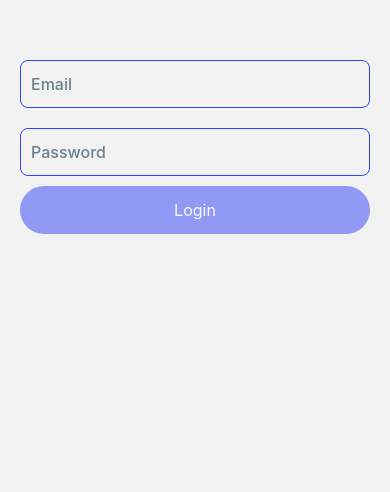
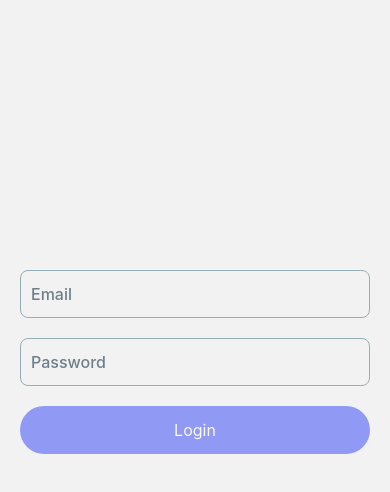
Before and after one commit to MarianMocanu/finance-tracker-mobile-app, a React Native app: screen / in a window 390 px wide. Shown: the part 280-772 px from the top of the page. Built offline with nearby package versions, Linux system fonts and the light colour scheme.

Commit message:
added initial redux boilerplate

```diff
--- a/src/features/account/screens/Account.tsx
+++ b/src/features/account/screens/Account.tsx
@@ -1,10 +1,20 @@
-import { FC } from "react";
-import { StyleSheet, Text, View } from "react-native";
+import Button from '@shared/Button';
+import { FC } from 'react';
+import { StyleSheet, Text, View } from 'react-native';
+import { useDispatch } from 'react-redux';
+import { AppDispatch } from 'src/app/store';
+import { logout } from 'src/features/auth/authSlice';
 
 const Account: FC = () => {
+  const dispatch = useDispatch<AppDispatch>();
+
+  function handleLogout(): void {
+    dispatch(logout());
+  }
   return (
     <View style={style.container}>
       <Text>Here is the profile screen</Text>
+      <Button text="Logout" onPress={handleLogout} primary style={style.button} />
     </View>
   );
 };
@@ -14,11 +24,15 @@ export default Account;
 const style = StyleSheet.create({
   container: {
     flex: 1,
-    alignItems: "center",
-    justifyContent: "center",
+    alignItems: 'center',
+    justifyContent: 'center',
+    paddingHorizontal: 20,
   },
   text: {
     fontSize: 18,
     lineHeight: 22,
   },
+  button: {
+    width: '100%',
+  },
 });
--- a/src/features/auth/authSlice.ts
+++ b/src/features/auth/authSlice.ts
@@ -16,11 +16,14 @@ export const authSlice = createSlice({
     login: (state: AuthState) => {
       state.isLoggedIn = true;
     },
+    logout: (state: AuthState) => {
+      state.isLoggedIn = false;
+    },
   },
   extraReducers: builder => {},
 });
 
-export const { login } = authSlice.actions;
+export const { login, logout } = authSlice.actions;
 
 export const selectIsLoggedIn = (state: RootState) => state.auth.isLoggedIn;
 
--- a/src/features/auth/screens/Login.tsx
+++ b/src/features/auth/screens/Login.tsx
@@ -2,7 +2,10 @@ import { colors } from '@globals/style';
 import Button from '@shared/Button';
 import Input from '@shared/Input';
 import { FC, useState } from 'react';
-import { View, StyleSheet, ScrollView } from 'react-native';
+import { StyleSheet, ScrollView } from 'react-native';
+import { useDispatch } from 'react-redux';
+import { AppDispatch } from 'src/app/store';
+import { login } from '../authSlice';
 
 interface InputField {
   value: string;
@@ -13,6 +16,8 @@ interface InputField {
 const emailRegex = /^[a-zA-Z0-9._%+-]+@[a-zA-Z0-9.-]+\.[a-zA-Z]{2,}$/;
 
 export const LoginScreen: FC = () => {
+  const dispatch = useDispatch<AppDispatch>();
+
   const [email, setEmail] = useState<InputField>({ value: '', valid: false, blurred: false });
   const [password, setPassword] = useState<InputField>({ value: '', valid: false, blurred: false });
 
@@ -36,7 +41,9 @@ export const LoginScreen: FC = () => {
     });
   }
 
-  function login(): void {}
+  function handleLogin(): void {
+    dispatch(login());
+  }
 
   return (
     <ScrollView
@@ -45,20 +52,20 @@ export const LoginScreen: FC = () => {
       keyboardShouldPersistTaps="handled"
     >
       <Input
-        style={[styles.input, !email.valid && email.blurred ? styles.error : styles.valid]}
+        style={[styles.input, email.blurred && (email.valid ? styles.valid : styles.error)]}
         placeholder="Email"
         onChangeText={handleEmailChange}
         onBlur={handleEmailBlurr}
       />
       <Input
-        style={[styles.input, !password.valid && password.blurred ? styles.error : styles.valid]}
+        style={[styles.input, password.blurred && (password.valid ? styles.valid : styles.error)]}
         placeholder="Password"
         onChangeText={handlePasswordChange}
         onBlur={handlePasswordBlurr}
       />
       <Button
         text="Login"
-        onPress={login}
+        onPress={handleLogin}
         primary
         style={styles.button}
         disabled={!email.valid || !password.valid}
@@ -70,15 +77,16 @@ export const LoginScreen: FC = () => {
 const styles = StyleSheet.create({
   container: {
     flex: 1,
-    justifyContent: 'center',
-    alignItems: 'center',
+    justifyContent: 'flex-end',
     paddingHorizontal: 20,
+    marginBottom: 100,
   },
   input: {
     marginVertical: 10,
   },
   button: {
     width: '100%',
+    marginVertical: 10,
   },
   valid: {
     borderColor: colors.blue.dark,
--- a/src/features/shared/Button.tsx
+++ b/src/features/shared/Button.tsx
@@ -31,6 +31,7 @@ const Button: FC<Props> = ({
         style,
         disabled && { opacity: 0.5 },
       ]}
+      disabled={disabled}
     >
       {children ? (
         children
```
